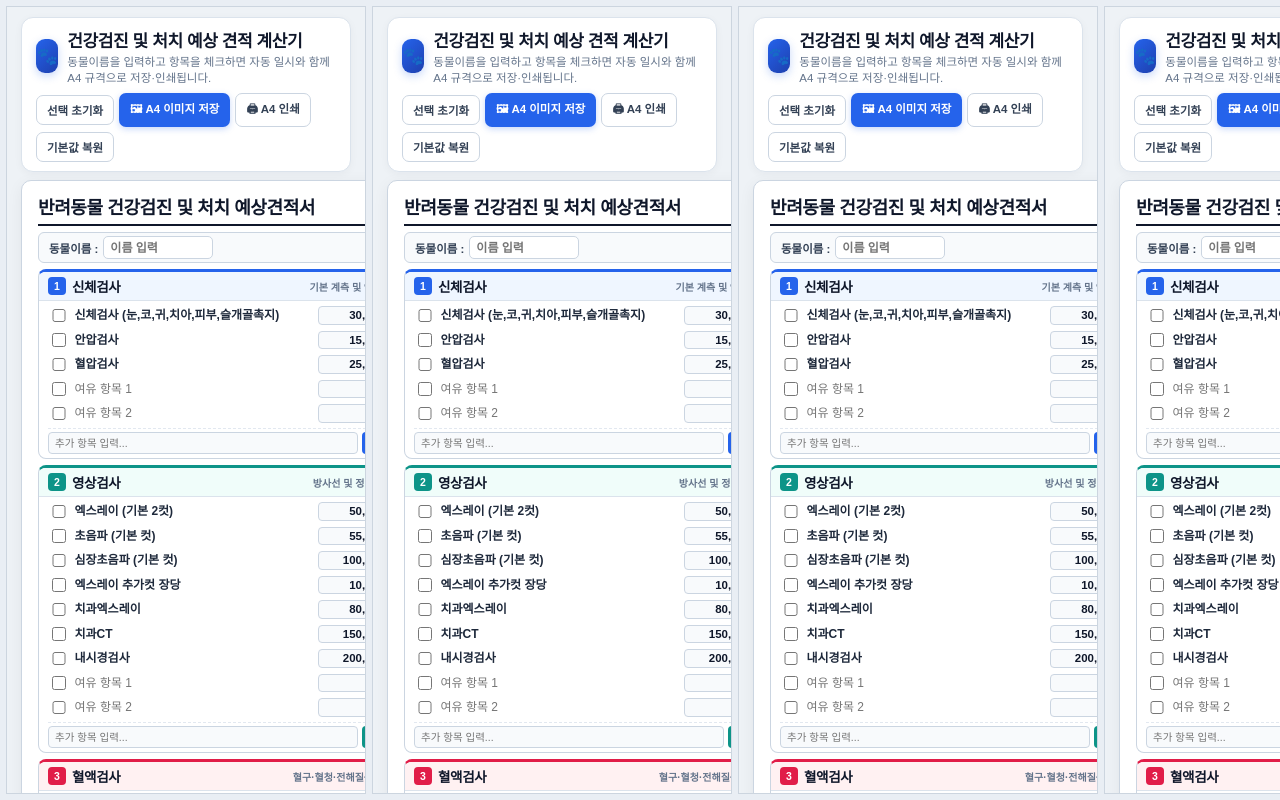
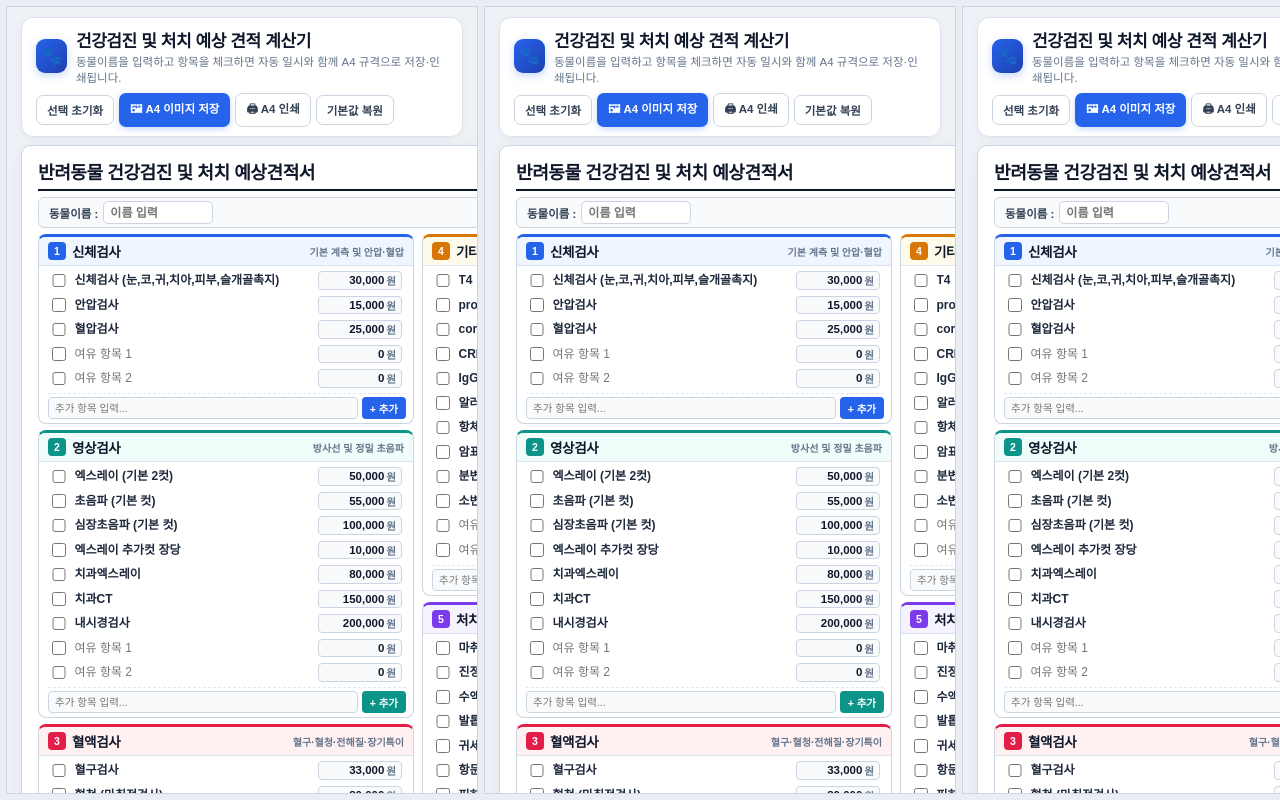
Before and after one commit to yurmgirl-oss/pet-hospital-reception, a plain HTML site: page public/price.html in a window 1280 px wide. Drawn offline with nearby package versions, Linux system fonts and the light colour scheme.

Commit message:
Add files via upload

```diff
--- a/public/price.html
+++ b/public/price.html
@@ -1,6 +1,6 @@
 <!DOCTYPE html><html lang="ko"><head><meta charset="UTF-8"><meta name="viewport" content="width=device-width, initial-scale=1"><title>견적서 4개 - 원본 양식 복사</title><style>
 *{box-sizing:border-box}html,body{margin:0;width:100%;height:100%;overflow:hidden;background:#e9eef4;font-family:Arial,sans-serif}
-#grid{height:100vh;width:100vw;display:grid;grid-template-columns:repeat(4,minmax(360px,1fr));grid-template-rows:1fr;gap:6px;padding:6px;overflow-x:auto;overflow-y:hidden}
+#grid{height:100vh;width:100vw;display:grid;grid-template-columns:repeat(3,minmax(360px,1fr));grid-template-rows:1fr;gap:6px;padding:6px;overflow-x:auto;overflow-y:hidden}
 .panel{min-width:0;min-height:0;background:#fff;border:1px solid #ccd5df;overflow:hidden}
 iframe{width:100%;height:100%;border:0;display:block}
 @media(max-width:1400px){body{overflow-x:auto}#grid{width:max(100vw,1440px)}}
@@ -13,5 +13,5 @@ const encoded = [
 ];
 function decodeUTF8Base64(b64){const bytes=Uint8Array.from(atob(b64),c=>c.charCodeAt(0));return new TextDecoder('utf-8').decode(bytes)}
 const grid=document.getElementById('grid');
-encoded.forEach((b64,i)=>{const panel=document.createElement('section');panel.className='panel';const frame=document.createElement('iframe');frame.title='견적서 '+(i+1);frame.srcdoc=decodeUTF8Base64(b64);panel.appendChild(frame);grid.appendChild(panel)});
+Array.from({length:3},(_,i)=>encoded[0]).forEach((b64,i)=>{const panel=document.createElement('section');panel.className='panel';const frame=document.createElement('iframe');frame.title='견적서 '+(i+1);frame.srcdoc=decodeUTF8Base64(b64);panel.appendChild(frame);grid.appendChild(panel)});
 </script></body></html>
```
